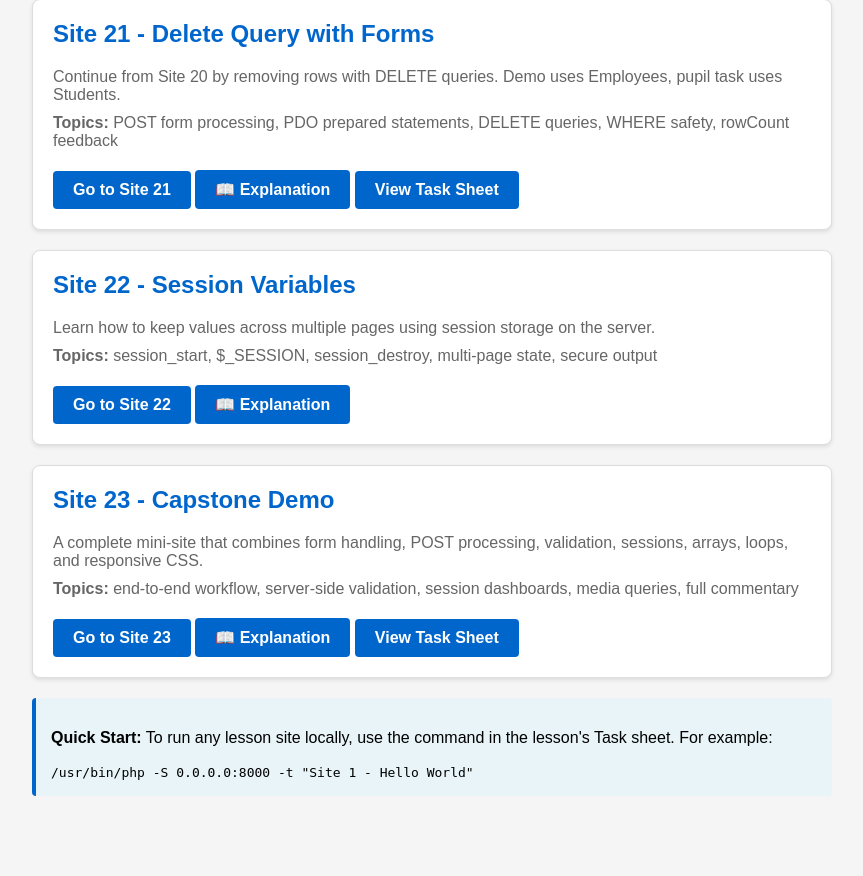
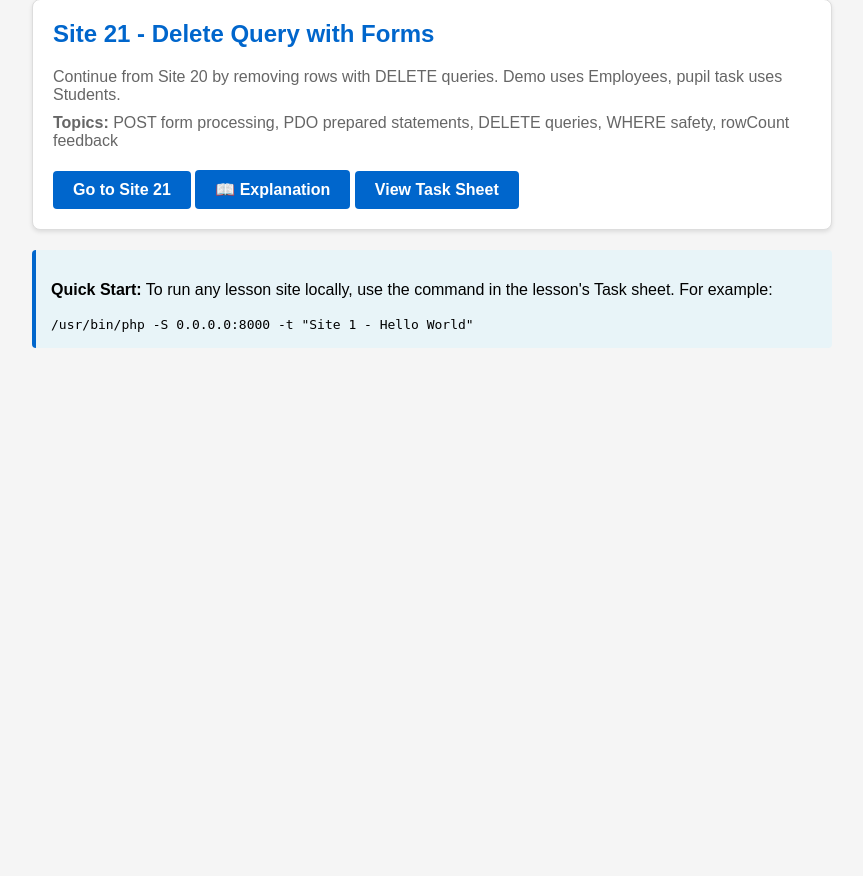
Before and after one commit to gwrae-ea/AH-CompSci-WDD-PHP, a PHP site: page / in a window 1280 px wide. Shown: the part 4989-5865 px from the top of the page, without its empty margins (208-1071 px from the left). After the commit the page ends 5337 px from the top, so only its background shows below. Run offline with PHP 8.4, Linux system fonts and the light colour scheme.

Commit message:
Final commit

```diff
--- a/index.php
+++ b/index.php
@@ -255,23 +255,6 @@
       <a href="Site 21 - Delete Query with Forms/Task 21.md">View Task Sheet</a>
     </div>
 
-    <div class="lesson-card">
-      <h2>Site 22 - Session Variables</h2>
-      <p>Learn how to keep values across multiple pages using session storage on the server.</p>
-      <p><strong>Topics:</strong> session_start, $_SESSION, session_destroy, multi-page state, secure output</p>
-      <a href="Site 22 - Session Variables/index.php">Go to Site 22</a>
-      <a href="Site 22 - Session Variables/explanation.php">📖 Explanation</a>
-    </div>
-
-    <div class="lesson-card">
-      <h2>Site 23 - Capstone Demo</h2>
-      <p>A complete mini-site that combines form handling, POST processing, validation, sessions, arrays, loops, and responsive CSS.</p>
-      <p><strong>Topics:</strong> end-to-end workflow, server-side validation, session dashboards, media queries, full commentary</p>
-      <a href="Site 23 - Capstone Demo/index.php">Go to Site 23</a>
-      <a href="Site 23 - Capstone Demo/explanation.php">📖 Explanation</a>
-      <a href="Site 23 - Capstone Demo/Task 23.md">View Task Sheet</a>
-    </div>
-
   </div>
 
   <div class="info-box">
```
Also changed, not shown: Site 19 - Insert Query with Forms/Task 19.md (+1 -8 lines), Site 20 - Update Query with Forms/Task 20.md (+1 -8 lines), Site 21 - Delete Query with Forms/Task 21.md (+1 -10 lines), README.md, 1 other file.
